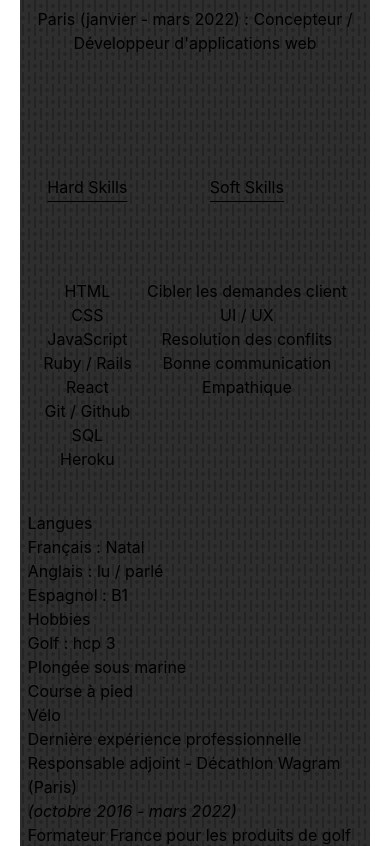
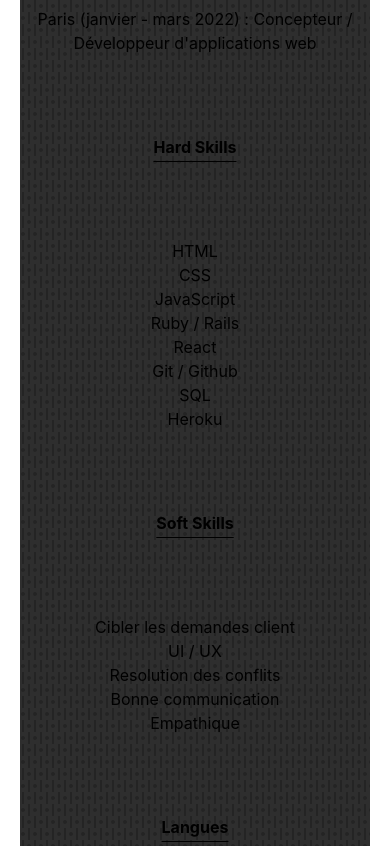
Before and after one commit to Gorrog87/resume, a Next.js app: page /resume in a window 390 px wide. Shown: the part 1840-2686 px from the top of the page. Built offline with nearby package versions, Linux system fonts and the light colour scheme.

Commit message:
design styled for mobile device

```diff
--- a/components/Experiences.js
+++ b/components/Experiences.js
@@ -1,8 +1,11 @@
 export default function Experiences() {
   return (
     <div className="">
-      <h3 className="">Dernière expérience professionnelle</h3>
-      <h5 className="">Responsable adjoint - Décathlon Wagram (Paris)</h5>
+      <h3 className="my-20 underline underline-offset-8 text-center">
+        <strong>Dernière expérience professionnelle</strong>
+      </h3>
+      <div className="text-center">
+        <h5 className="my-5">Responsable adjoint - Décathlon Wagram (Paris)</h5>
         <p>
           <em>(octobre 2016 - mars 2022)</em>
         </p>
@@ -13,5 +16,6 @@ export default function Experiences() {
         <p>Gestion du merchandising</p>
         <p>Management d'une équipe de quatre personnes</p>
       </div>
+    </div>
   );
 }
--- a/components/Languagues.js
+++ b/components/Languagues.js
@@ -3,10 +3,10 @@
 
 export default function Languages() {
   return (
-    <div className="">
-      <div className="">
-        <h3 className="" id="">
-          Langues
+    <div className="md:justify-evenly">
+      <div className="text-center">
+        <h3 className="my-20 underline underline-offset-8 text-center">
+          <strong>Langues</strong>
         </h3>
         <div className="">
           {/* <FR title="Fr" id="flag" className="" /> */}
@@ -21,8 +21,9 @@ export default function Languages() {
           <p>Espagnol : B1</p>
         </div>
       </div>
-      <div className="">
-        <h3 className="">Hobbies</h3>
+      <div className="text-center">
+        <h3 className="my-20 underline underline-offset-8 text-center"><strong>Hobbies</strong>
+        </h3>
         <div className="">
           {/* <FontAwesomeIcon icon="fas fa-golf-ball" className="" /> */}
           <p>Golf : hcp 3</p>
--- a/components/Skills.js
+++ b/components/Skills.js
@@ -3,9 +3,9 @@
 export default function Skills() {
   return (
     <>
-      <div className="md flex justify-evenly">
+      <div className="md:justify-evenly">
         <div className="text-center mb-10">
-          <h3 className="my-20 underline underline-offset-8 text-center">Hard Skills</h3>
+          <h3 className="my-20 underline underline-offset-8 text-center"><strong>Hard Skills</strong></h3>
 
           <div className="">
             {/* <FontAwesomeIcon
@@ -80,7 +80,7 @@ export default function Skills() {
           </div>
         </div>
         <div>
-          <h3 className="my-20 underline underline-offset-8 text-center">Soft Skills</h3>
+          <h3 className="my-20 underline underline-offset-8 text-center"><strong>Soft Skills</strong></h3>
           <div className="text-center mb-10">
             <div className="">
               {/* <FontAwesomeIcon icon="fas fa-bullseye" className="iconHover" /> */}
```
Lines whose indentation alone changed are shown as unchanged.
